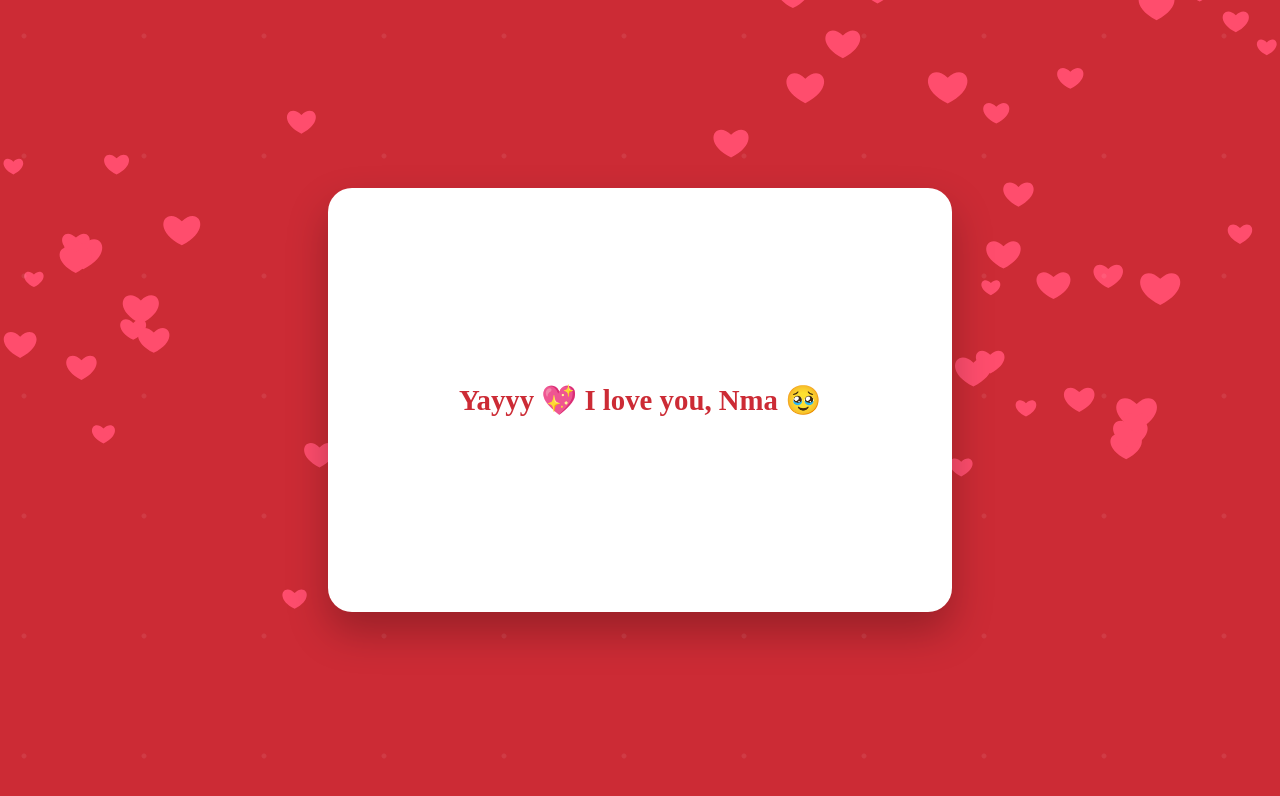
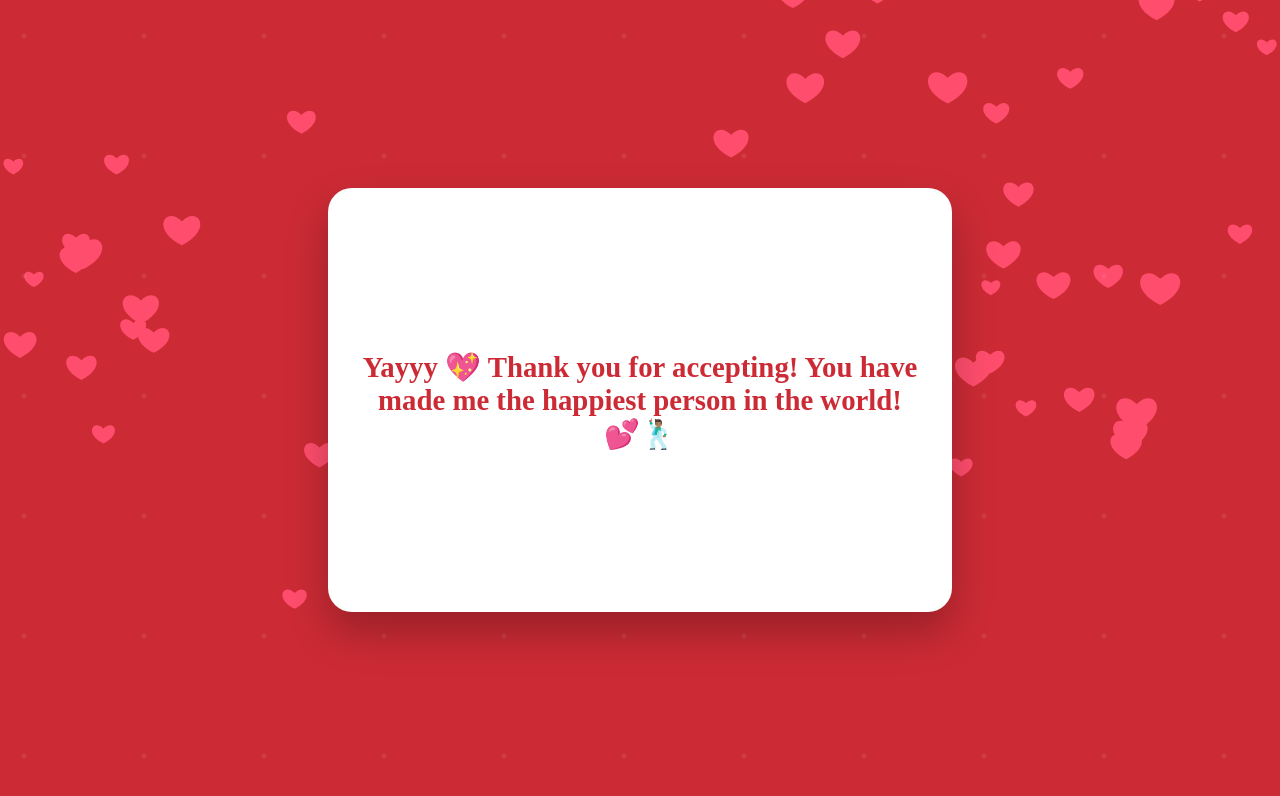
Before and after one commit to odeosa/valentine, a Next.js app: page / in a window 1280 px wide. Both pictures are taken after a click on the button "Yes 😍". Shown: the top 796 px of the page. Built offline with nearby package versions, Linux system fonts and the light colour scheme.

Commit message:
Update page.tsx No button does not hide until end

```diff
--- a/app/page.tsx
+++ b/app/page.tsx
@@ -4,6 +4,7 @@ import { useEffect, useRef, useState } from "react";
 
 export default function ValentinePage() {
   const cardRef = useRef<HTMLDivElement | null>(null);
+  const yesRef = useRef<HTMLButtonElement | null>(null);
 
   const [noAbsolute, setNoAbsolute] = useState(false);
   const [noPos, setNoPos] = useState({ top: 0, left: 0 });
@@ -32,19 +33,42 @@ export default function ValentinePage() {
   // Shrink NO slightly
   setNoScale((s) => Math.max(0.4, s - 0.05));
 
-    // Move NO anywhere inside the card
-    if (cardRef.current) {
+  if (!cardRef.current || !yesRef.current) return;
+
   const card = cardRef.current.getBoundingClientRect();
+  const yesRect = yesRef.current.getBoundingClientRect();
 
-      const maxX = card.width - 120;
-      const maxY = card.height - 60;
+  const noWidth = 120;
+  const noHeight = 48;
 
-      setNoPos({
-        left: Math.random() * maxX,
-        top: Math.random() * maxY,
-      });
+  const maxX = card.width - noWidth;
+  const maxY = card.height - noHeight;
+
+  let left = 0;
+  let top = 0;
+  let tries = 0;
+
+  // Keep generating positions until NO does not overlap YES
+  do {
+    left = Math.random() * maxX;
+    top = Math.random() * maxY;
+    tries++;
+  } while (
+    isOverlapping(
+      { left, top, width: noWidth, height: noHeight },
+      {
+        left: yesRect.left - card.left,
+        top: yesRect.top - card.top,
+        width: yesRect.width,
+        height: yesRect.height,
       }
+    ) &&
+    tries < 10
+  );
+
+  setNoPos({ left, top });
 };
+
 
   const sayYes = () => {
     setSaidYes(true);
@@ -128,6 +152,7 @@ export default function ValentinePage() {
 
             <div style={styles.buttonsWrap}>
               <button
+  ref={yesRef}
   onClick={sayYes}
   style={{
     ...styles.yesBtn,
@@ -136,6 +161,7 @@ export default function ValentinePage() {
     height: yesScale > 1.5 ? "64px" : "48px",
   }}
 >
+
                 Yes 😍
               </button>
 
@@ -158,7 +184,7 @@ export default function ValentinePage() {
             </div>
           </>
         ) : (
-          <h2 style={styles.success}>Yayyy 💖 I love you, Nma 🥹</h2>
+          <h2 style={styles.success}>Yayyy 💖 Thank you for accepting! You have made me the happiest person in the world! 💕🕺🏽</h2>
         )}
       </div>
     </main>
@@ -245,3 +271,11 @@ const styles: Record<string, React.CSSProperties> = {
     textAlign: "center",
   },
 };
+function isOverlapping(a: any, b: any) {
+  return !(
+    a.left + a.width < b.left ||
+    a.left > b.left + b.width ||
+    a.top + a.height < b.top ||
+    a.top > b.top + b.height
+  );
+}
```
Lines whose indentation alone changed are shown as unchanged.
